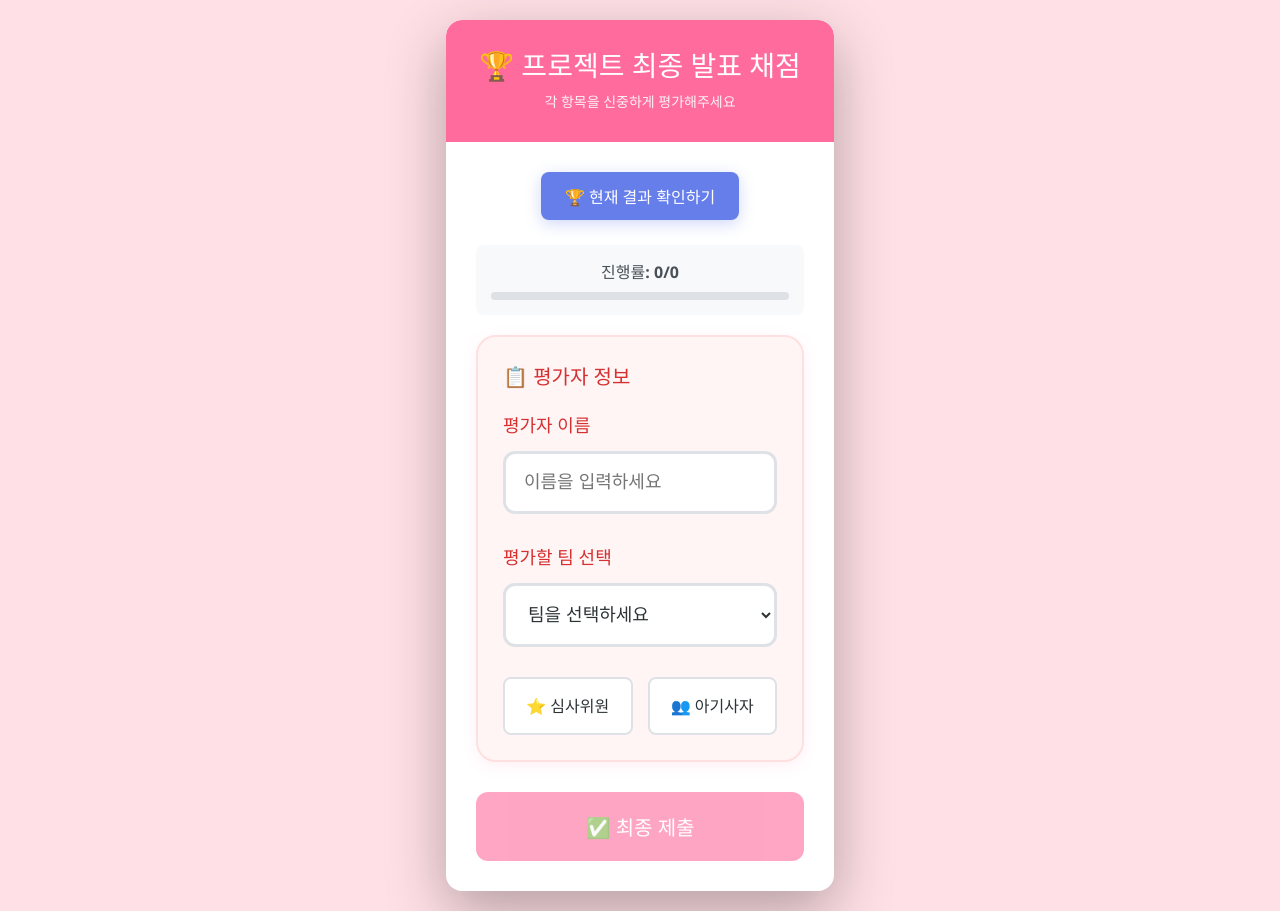
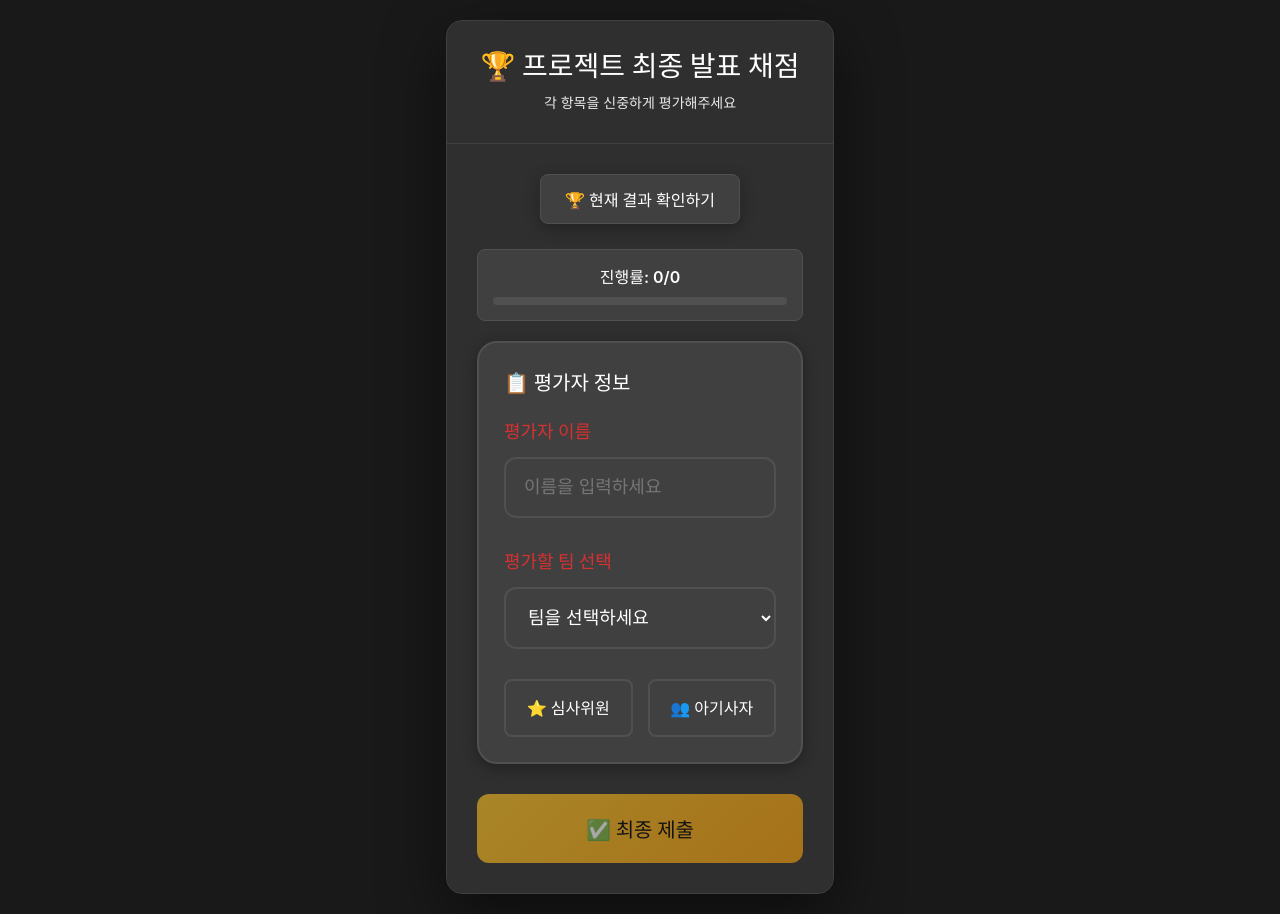
Before and after one commit to smeasylife/likelion-finalProject-evaluation-client, a React (Vite) app: page / in a window 1280 px wide. Built offline with nearby package versions, Linux system fonts and the light colour scheme.

Commit message:
fix: 글자들 잘보이게 수정

```diff
--- a/src/App.css
+++ b/src/App.css
@@ -5,14 +5,16 @@
 }
 
 body {
-  font-family: 'Segoe UI', Tahoma, Geneva, Verdana, sans-serif;
-  background: #ffe0e6;
+  font-family: -apple-system, BlinkMacSystemFont, "Segoe UI", Roboto, Helvetica, Arial, sans-serif;
+  background: #191919;
   min-height: 100vh;
   padding: 20px;
-  color: #2d3436;
+  color: #ffffff;
   display: flex;
   justify-content: center;
   align-items: center;
+  font-weight: 400;
+  line-height: 1.5;
 }
 
 .App {
@@ -27,18 +29,20 @@ body {
   width: 100%;
   max-width: 900px;
   margin: 0 auto;
-  background: white;
+  background: #2f2f2f;
+  border: 1px solid #404040;
   border-radius: 16px;
-  box-shadow: 0 20px 60px rgba(0, 0, 0, 0.3);
+  box-shadow: 0 20px 60px rgba(0, 0, 0, 0.5);
   overflow: hidden;
 }
 
 /* 컨테이너 헤더 */
 .header {
-  background: #ff6b9d;
-  color: white;
+  background: #2f2f2f;
+  color: #ffffff;
   padding: 30px;
   border-radius: 16px 16px 0 0;
+  border-bottom: 1px solid #404040;
 }
 
 .header-text {
@@ -65,16 +69,16 @@ body {
 }
 
 .result-view-btn {
-  background: linear-gradient(135deg, #667eea 0%, #764ba2 100%);
-  color: white;
+  background: linear-gradient(135deg, #fbbf24 0%, #f59e0b 100%);
+  color: #000000;
   padding: 12px 30px;
   font-size: 16px;
   font-weight: 600;
   border: none;
-  border-radius: 25px;
+  border-radius: 8px;
   cursor: pointer;
   transition: all 0.3s ease;
-  box-shadow: 0 4px 15px rgba(102, 126, 234, 0.3);
+  box-shadow: 0 4px 15px rgba(251, 191, 36, 0.3);
   position: relative;
   overflow: hidden;
 }
@@ -96,8 +100,8 @@ body {
 
 .result-view-btn:hover {
   transform: translateY(-2px);
-  box-shadow: 0 6px 20px rgba(102, 126, 234, 0.4);
-  background: linear-gradient(135deg, #5a6fd8 0%, #6a4199 100%);
+  box-shadow: 0 6px 20px rgba(251, 191, 36, 0.4);
+  background: linear-gradient(135deg, #f59e0b 0%, #d97706 100%);
 }
 
 .result-view-btn:active {
@@ -106,11 +110,13 @@ body {
 
 .content {
   padding: 30px;
+  background: #2f2f2f;
 }
 
 /* 프로그레스 인디케이터 */
 .progress-indicator {
-  background: #f8f9fa;
+  background: #404040;
+  border: 1px solid #505050;
   padding: 15px;
   border-radius: 8px;
   margin-bottom: 20px;
@@ -119,21 +125,21 @@ body {
 
 .progress-text {
   font-weight: 600;
-  color: #495057;
+  color: #ffffff;
   margin-bottom: 8px;
 }
 
 .progress-bar-container {
   width: 100%;
   height: 8px;
-  background: #dee2e6;
+  background: #505050;
   border-radius: 4px;
   overflow: hidden;
 }
 
 .progress-bar {
   height: 100%;
-  background: #ff9a9e;
+  background: linear-gradient(90deg, #fbbf24 0%, #f59e0b 100%);
   width: 0%;
   transition: width 0.3s;
   border-radius: 4px;
@@ -141,16 +147,16 @@ body {
 
 /* 평가자 정보 섹션 */
 .evaluator-section {
-  background: #fff5f5;
+  background: #404040;
   padding: 25px;
   border-radius: 20px;
   margin-bottom: 30px;
-  border: 2px solid #ffe0e0;
-  box-shadow: 0 4px 15px rgba(255, 107, 157, 0.1);
+  border: 2px solid #505050;
+  box-shadow: 0 4px 15px rgba(0, 0, 0, 0.3);
 }
 
 .evaluator-section h3 {
-  color: #d63031;
+  color: #ffffff;
   margin-bottom: 20px;
   font-size: 20px;
   font-weight: 700;
@@ -172,21 +178,27 @@ body {
 .team-selector select {
   width: 100%;
   padding: 18px;
-  border: 3px solid #dee2e6;
+  border: 2px solid #505050;
   border-radius: 12px;
   font-size: 18px;
   cursor: pointer;
   transition: all 0.3s;
-  background: white;
-  color: #2d3436;
+  background: #404040;
+  color: #ffffff;
   font-weight: 500;
+}
+
+.team-selector input:hover,
+.team-selector select:hover {
+  border-color: #606060;
+  background: #505050;
 }
 
 .team-selector input:focus,
 .team-selector select:focus {
   outline: none;
-  border-color: #ff6b9d;
-  box-shadow: 0 0 0 6px rgba(255, 107, 157, 0.2);
+  border-color: #fbbf24;
+  box-shadow: 0 0 0 6px rgba(251, 191, 36, 0.2);
   transform: scale(1.02);
 }
 
@@ -210,27 +222,28 @@ body {
 .type-option label {
   display: block;
   padding: 15px;
-  background: white;
-  border: 2px solid #dee2e6;
+  background: #404040;
+  border: 2px solid #505050;
   border-radius: 8px;
   text-align: center;
   cursor: pointer;
   transition: all 0.3s;
   font-weight: 600;
+  color: #ffffff;
 }
 
 .type-option input[type="radio"]:checked + label,
 .score-option input[type="radio"]:checked + label {
-  background: #ff6b9d;
-  color: white;
-  border-color: #ff6b9d;
+  background: #fbbf24;
+  color: #000000;
+  border-color: #fbbf24;
   transform: scale(1.05);
-  box-shadow: 0 4px 15px rgba(255, 107, 157, 0.3);
+  box-shadow: 0 4px 15px rgba(251, 191, 36, 0.4);
 }
 
 .type-option label:hover,
 .score-option label:hover {
-  border-color: #ff6b9d;
+  border-color: #fbbf24;
   transform: translateY(-2px);
 }
 
@@ -323,26 +336,26 @@ body {
 .category-section {
   margin-bottom: 40px;
   padding: 25px;
-  background: #f8f9fa;
+  background: #2f2f2f;
   border-radius: 15px;
-  border: 1px solid #e9ecef;
+  border: 1px solid #404040;
 }
 
 .category-title {
-  color: #ff6b9d;
+  color: #fbbf24;
   font-size: 24px;
   font-weight: bold;
   margin-bottom: 25px;
   text-align: center;
   padding-bottom: 15px;
-  border-bottom: 2px solid #ff6b9d;
+  border-bottom: 2px solid #fbbf24;
 }
 
 /* 채점 섹션 */
 .question-section {
   margin-bottom: 25px;
   padding-bottom: 20px;
-  border-bottom: 1px dashed #e9ecef;
+  border-bottom: 1px solid #404040;
 }
 
 .question-section:last-child {
@@ -354,7 +367,7 @@ body {
 .question-title {
   font-size: 18px;
   font-weight: 600;
-  color: #212529;
+  color: #ffffff;
   margin-bottom: 15px;
   display: flex;
   align-items: center;
@@ -366,14 +379,14 @@ body {
   justify-content: center;
   width: 36px;
   height: 36px;
-  background: #ff6b9d;
-  color: white;
+  background: #404040;
+  color: #fbbf24;
   border-radius: 50%;
   font-size: 14px;
   margin-right: 15px;
   flex-shrink: 0;
   font-weight: bold;
-  box-shadow: 0 2px 8px rgba(255, 107, 157, 0.3);
+  border: 2px solid #fbbf24;
 }
 
 .score-options {
@@ -390,22 +403,29 @@ body {
 .score-option label {
   display: block;
   padding: 15px;
-  background: #f8f9fa;
-  border: 2px solid #dee2e6;
+  background: #404040;
+  border: 2px solid #505050;
   border-radius: 8px;
   text-align: center;
   cursor: pointer;
   transition: all 0.3s;
   font-weight: 600;
   font-size: 16px;
+  color: #ffffff;
+}
+
+.score-option label:hover {
+  background: #505050;
+  border-color: #606060;
+  transform: translateY(-1px);
 }
 
 .score-option input[type="radio"]:checked + label {
-  background: #28a745;
-  color: white;
-  border-color: #28a745;
-  transform: scale(1.05);
-  box-shadow: 0 4px 12px rgba(40, 167, 69, 0.3);
+  background: linear-gradient(135deg, #fbbf24 0%, #f59e0b 100%);
+  color: #000000;
+  border-color: #fbbf24;
+  transform: scale(1.02);
+  box-shadow: 0 4px 12px rgba(251, 191, 36, 0.4);
 }
 
 .score-option label small {
@@ -413,6 +433,7 @@ body {
   margin-top: 4px;
   opacity: 0.8;
   font-size: 12px;
+  color: #cccccc;
 }
 
 /* 알림 메시지 */
@@ -422,28 +443,29 @@ body {
   margin-bottom: 20px;
   font-weight: 500;
   animation: slideIn 0.3s ease-out;
+  border: 1px solid;
 }
 
 .alert-error {
-  background: #f8d7da;
-  color: #721c24;
-  border: 2px solid #f5c6cb;
+  background: #404040;
+  color: #ff6b6b;
+  border-color: #ff6b6b;
   box-shadow: 0 4px 12px rgba(220, 53, 69, 0.15);
   font-size: 16px;
 }
 
 .alert-success {
-  background: #d4edda;
-  color: #155724;
-  border: 2px solid #c3e6cb;
+  background: #404040;
+  color: #51cf66;
+  border-color: #51cf66;
   box-shadow: 0 4px 12px rgba(40, 167, 69, 0.15);
   font-size: 16px;
 }
 
 .alert-info {
-  background: #d1ecf1;
-  color: #0c5460;
-  border: 2px solid #bee5eb;
+  background: #404040;
+  color: #339af0;
+  border-color: #339af0;
   box-shadow: 0 4px 12px rgba(23, 162, 184, 0.15);
   font-size: 16px;
 }
@@ -461,10 +483,11 @@ body {
 
 /* 결과 페이지 테이블 스타일 */
 .results-table {
-  background: white;
+  background: #404040;
+  border: 1px solid #505050;
   border-radius: 12px;
   overflow: hidden;
-  box-shadow: 0 4px 20px rgba(0, 0, 0, 0.08);
+  box-shadow: 0 4px 20px rgba(0, 0, 0, 0.3);
   margin-bottom: 30px;
 }
 
@@ -475,20 +498,22 @@ body {
 }
 
 .results-table th {
-  background: linear-gradient(135deg, #667eea 0%, #764ba2 100%);
-  color: white;
+  background: linear-gradient(135deg, #2f2f2f 0%, #404040 100%);
+  color: #ffffff;
   padding: 18px 15px;
   text-align: left;
   font-weight: 600;
   font-size: 14px;
   text-transform: uppercase;
   letter-spacing: 0.5px;
+  border-bottom: 1px solid #505050;
 }
 
 .results-table td {
   padding: 15px;
-  border-bottom: 1px solid #f0f0f0;
+  border-bottom: 1px solid #505050;
   vertical-align: middle;
+  color: #ffffff;
 }
 
 .results-table tr:last-child td {
@@ -496,11 +521,11 @@ body {
 }
 
 .results-table tr:nth-child(even) {
-  background-color: #f9f9f9;
+  background-color: #383838;
 }
 
 .results-table tr:hover {
-  background-color: #f0f7ff;
+  background-color: #505050;
   transition: background-color 0.2s ease;
 }
 
@@ -518,7 +543,7 @@ body {
 
 .rank-number {
   font-weight: 600;
-  color: #333;
+  color: #ffffff;
 }
 
 .rank-1 .rank-emoji {
@@ -532,7 +557,7 @@ body {
 
 .team-name-cell {
   font-weight: 600;
-  color: #2c3e50;
+  color: #ffffff;
   min-width: 120px;
 }
 
@@ -573,7 +598,7 @@ body {
   flex-direction: column;
   gap: 2px;
   font-size: 12px;
-  color: #666;
+  color: #ffffff;
 }
 
 /* 요약 카드 스타일 */
@@ -588,10 +613,11 @@ body {
 }
 
 .summary-card {
-  background: white;
+  background: #404040;
+  border: 1px solid #505050;
   border-radius: 12px;
   padding: 20px;
-  box-shadow: 0 4px 15px rgba(0, 0, 0, 0.08);
+  box-shadow: 0 4px 15px rgba(0, 0, 0, 0.3);
   display: flex;
   align-items: center;
   gap: 15px;
@@ -604,8 +630,8 @@ body {
 }
 
 .summary-card.winner {
-  background: linear-gradient(135deg, #f5f7fa 0%, #c3cfe2 100%);
-  border: 2px solid #gold;
+  background: #404040;
+  border: 1px solid #505050;
 }
 
 .card-icon {
@@ -617,13 +643,13 @@ body {
 .card-content h3 {
   margin: 0 0 5px 0;
   font-size: 16px;
-  color: #34495e;
+  color: #ffffff;
   font-weight: 600;
 }
 
 .card-content p {
   margin: 0;
-  color: #7f8c8d;
+  color: #cccccc;
   font-size: 14px;
   line-height: 1.4;
 }
@@ -690,13 +716,14 @@ body {
 }
 
 .btn-submit {
-  background: #ff6b9d;
-  color: white;
+  background: linear-gradient(135deg, #fbbf24 0%, #f59e0b 100%);
+  color: #000000;
 }
 
 .btn-submit:hover:not(:disabled) {
   transform: translateY(-2px);
-  box-shadow: 0 6px 20px rgba(255, 107, 157, 0.4);
+  box-shadow: 0 6px 20px rgba(251, 191, 36, 0.4);
+  background: linear-gradient(135deg, #f59e0b 0%, #d97706 100%);
 }
 
 .btn-submit:disabled {
@@ -706,55 +733,60 @@ body {
 }
 
 .btn-secondary {
-  background: #667eea;
-  color: white;
+  background: #404040;
+  color: #ffffff;
   padding: 12px 24px;
   border-radius: 8px;
   font-size: 16px;
   font-weight: 600;
   cursor: pointer;
   transition: all 0.3s ease;
-  box-shadow: 0 4px 15px rgba(102, 126, 234, 0.3);
-  border: none;
+  box-shadow: 0 4px 15px rgba(0, 0, 0, 0.3);
+  border: 1px solid #505050;
 }
 
 .btn-secondary:hover {
   transform: translateY(-2px);
-  box-shadow: 0 6px 20px rgba(102, 126, 234, 0.4);
-  background: #5a6fd8;
+  box-shadow: 0 6px 20px rgba(0, 0, 0, 0.4);
+  background: #505050;
+  border-color: #606060;
 }
 
 .btn-secondary.btn-large {
-  background: #667eea;
-  color: white;
+  background: #404040;
+  color: #ffffff;
   padding: 20px 40px;
   font-size: 18px;
   font-weight: bold;
   border-radius: 12px;
   flex: 1;
-  box-shadow: 0 4px 15px rgba(102, 126, 234, 0.3);
+  box-shadow: 0 4px 15px rgba(0, 0, 0, 0.3);
   transition: all 0.3s ease;
+  border: 1px solid #505050;
 }
 
 .btn-secondary.btn-large:hover {
   transform: translateY(-2px);
-  box-shadow: 0 6px 20px rgba(102, 126, 234, 0.4);
-  background: #5a6fd8;
+  box-shadow: 0 6px 20px rgba(0, 0, 0, 0.4);
+  background: #505050;
+  border-color: #606060;
 }
 
 .btn-submit-large {
-  background: #ff6b9d;
-  color: white;
+  background: linear-gradient(135deg, #fbbf24 0%, #f59e0b 100%);
+  color: #000000;
   padding: 20px 60px;
   font-size: 20px;
   font-weight: bold;
   border-radius: 12px;
   width: 100%;
+  box-shadow: 0 4px 15px rgba(251, 191, 36, 0.3);
 }
 
 .btn-submit-large:hover {
   transform: translateY(-3px);
-  box-shadow: 0 8px 25px rgba(255, 107, 157, 0.5);
+  box-shadow: 0 8px 25px rgba(251, 191, 36, 0.5);
+  background: linear-gradient(135deg, #f59e0b 0%, #d97706 100%);
 }
 
 .btn-submit-large:disabled {
```
